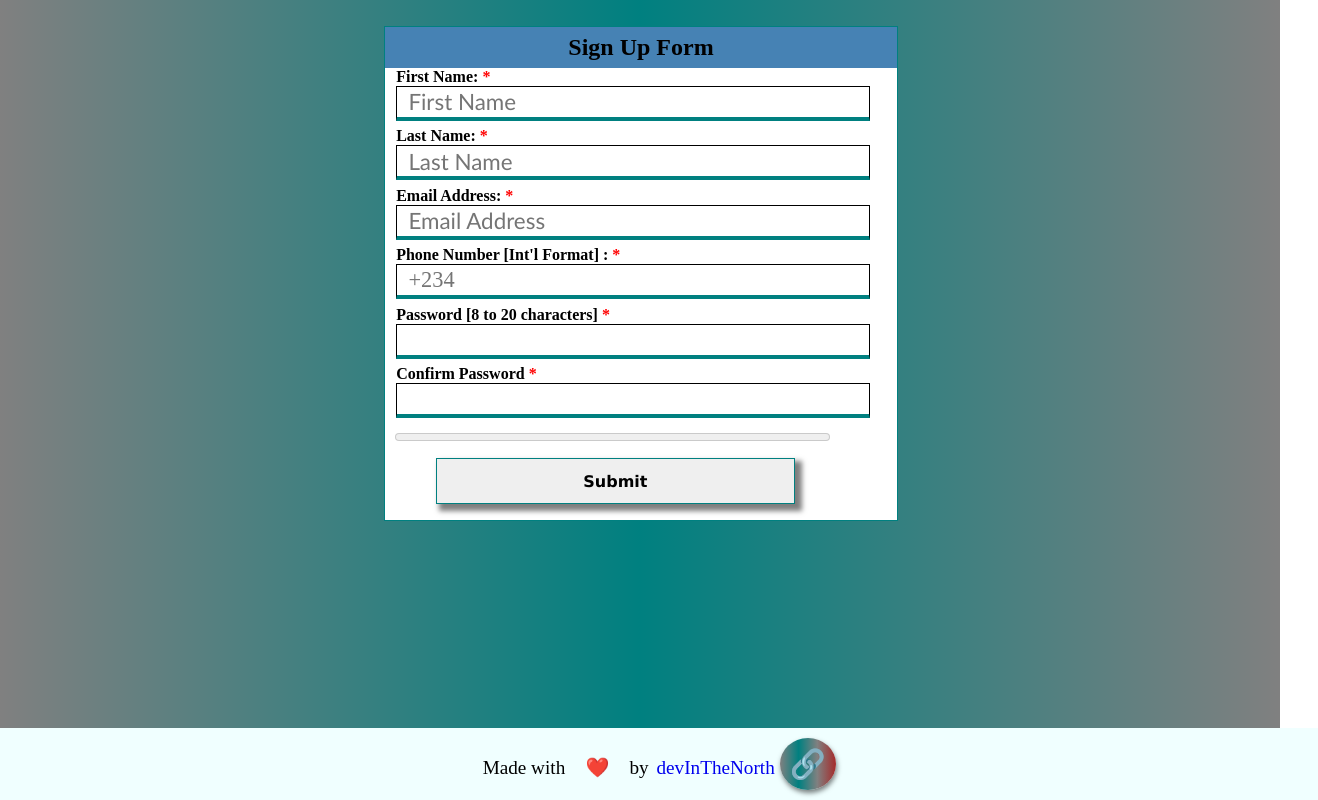
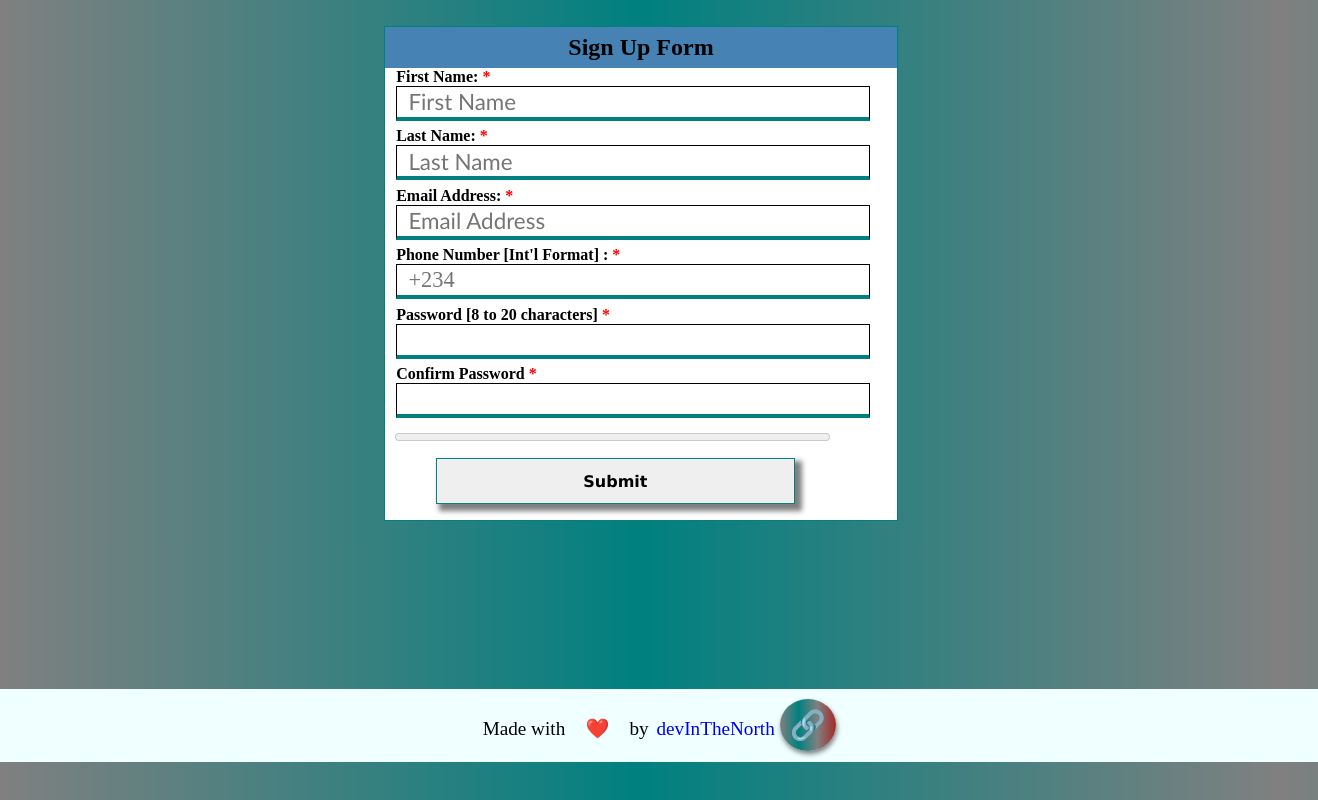
Before and after one commit to devInTheNorth/devTask1, a plain HTML site: page index.html in a window 1280 px wide. Shown: the whole page, 1318 px wide, since content can reach past the window. Drawn offline with Linux system fonts and the light colour scheme.

Commit message:
Update style.css

```diff
--- a/style.css
+++ b/style.css
@@ -100,6 +100,17 @@ form input:focus{
     border-bottom: 4px solid teal !important;
 }
 @media(min-width:768px){
+   footer{
+     background-color: azure;
+     text-align: center;
+     font-size: larger;
+     padding: 1em;
+     position: absolute;
+     bottom: 0px;
+     width: 100%;
+ }
+
+
     form{
         width: 40%;
     }
@@ -188,8 +199,7 @@ input[type='text'].valid::after, input[type='email'].valid::after, input[type='p
      text-align: center;
      font-size: larger;
      padding: 1em;
-     position: fixed;
-     bottom: 0px;
+     margin: 2em 0px;
      width: 100%;
  }
  .love{
```
